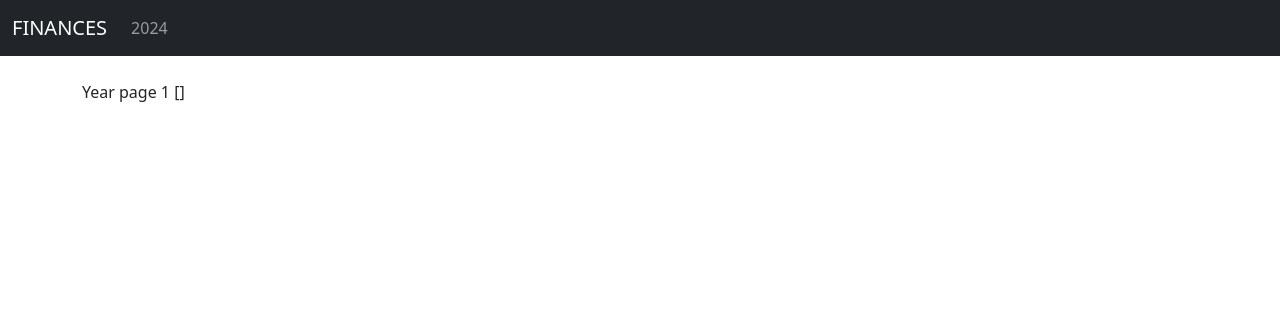
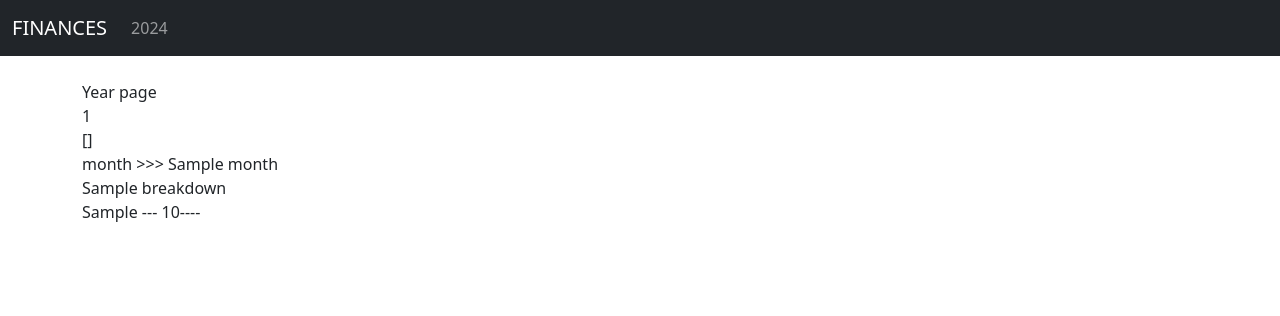
Before and after one commit to JustinMutinta/finance_review, a Django app: template finance/finances/templates/year.html in a window 1280 px wide. Shown: the top 316 px of the page. Run offline with Django 4.2, Linux system fonts and the light colour scheme; the template is opened without the code that fills it: most values are stand-ins (such as "Sample title", 1, 10 or a date in 2020).

Commit message:
working through the year. trying to use one list for all outputs

```diff
--- a/finance/finances/templates/year.html
+++ b/finance/finances/templates/year.html
@@ -1,16 +1,21 @@
 {% extends 'base.html' %}
-
 {% block content %}
 
-Year page
+Year page <br>
 
-{{ pk }}
+{{ pk }} <br>
 
 {{ expense_axis }}
 
-<!--<div>-->
-<!--    {% for month, breakdown in expense_axis.items %}-->
-<!--    {% endfor %}-->
-<!--</div>-->
+<div>
+    {% for month, breakdown in expense_axis.items %}
+        month >>> {{ month }} <br>
+        {{ breakdown }} <br>
+        {% for item, cost in breakdown.items%}
+            {{ item }} --- {{cost}}----<br>
+        {% endfor %}
+    <br>
+    {% endfor %}
+</div>
 
 {% endblock content %}
```
